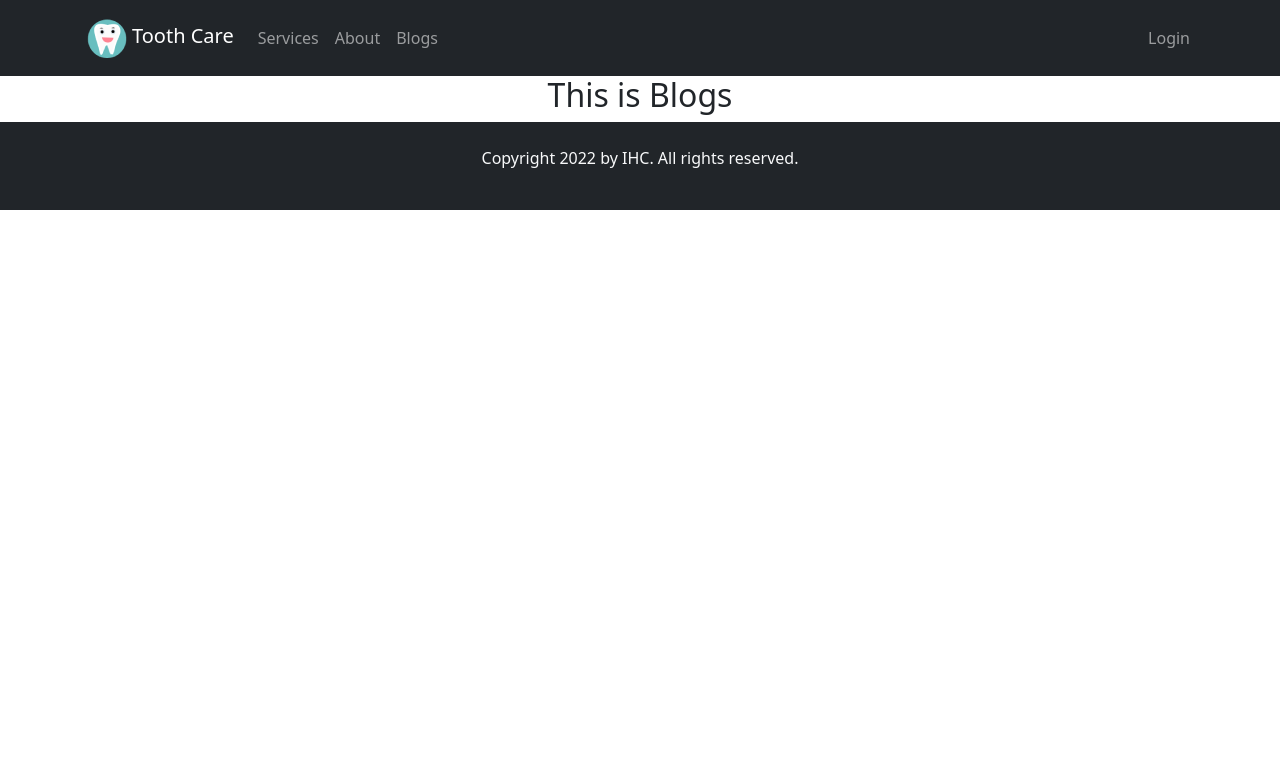
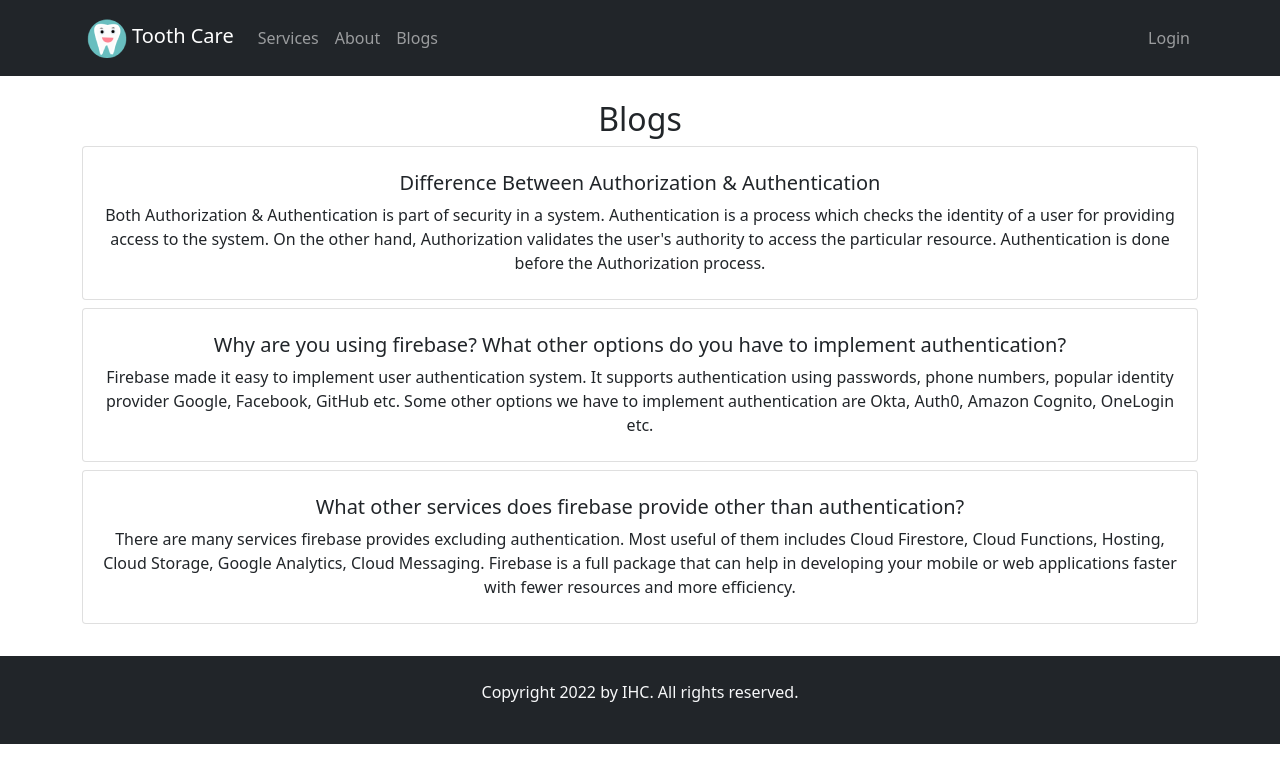
Before and after one commit to IHC25/tooth-care-bd, a React (Create React App) app: page /blogs in a window 1280 px wide. Shown: the top 782 px of the page. Built offline with nearby package versions, Linux system fonts and the light colour scheme; no server answers.

Commit message:
blogs added

```diff
--- a/src/components/Blogs/Blogs.js
+++ b/src/components/Blogs/Blogs.js
@@ -1,9 +1,53 @@
 import React from "react";
+import { Card } from "react-bootstrap";
 
 const Blogs = () => {
   return (
-    <div>
-      <h2>This is Blogs</h2>
+    <div className="container py-4">
+      <h2>Blogs</h2>
+      <Card className="text-center py-2 my-2 rounded">
+        <Card.Body>
+          <Card.Title>
+            Difference Between Authorization & Authentication
+          </Card.Title>
+          <Card.Text>
+            Both Authorization & Authentication is part of security in a system.
+            Authentication is a process which checks the identity of a user for
+            providing access to the system. On the other hand, Authorization
+            validates the user's authority to access the particular resource.
+            Authentication is done before the Authorization process.
+          </Card.Text>
+        </Card.Body>
+      </Card>
+      <Card className="text-center py-2 my-2">
+        <Card.Body>
+          <Card.Title>
+            Why are you using firebase? What other options do you have to
+            implement authentication?
+          </Card.Title>
+          <Card.Text>
+            Firebase made it easy to implement user authentication system. It
+            supports authentication using passwords, phone numbers, popular
+            identity provider Google, Facebook, GitHub etc. Some other options
+            we have to implement authentication are Okta, Auth0, Amazon Cognito,
+            OneLogin etc.
+          </Card.Text>
+        </Card.Body>
+      </Card>
+      <Card className="text-center py-2 my-2">
+        <Card.Body>
+          <Card.Title>
+            What other services does firebase provide other than authentication?
+          </Card.Title>
+          <Card.Text>
+            There are many services firebase provides excluding authentication.
+            Most useful of them includes Cloud Firestore, Cloud Functions,
+            Hosting, Cloud Storage, Google Analytics, Cloud Messaging. Firebase
+            is a full package that can help in developing your mobile or web
+            applications faster with fewer resources and more efficiency.
+          </Card.Text>
+        </Card.Body>
+      </Card>
     </div>
   );
 };
--- a/src/components/Contact/Contact.js
+++ b/src/components/Contact/Contact.js
@@ -18,6 +18,7 @@ const Contact = () => {
           <div className="d-flex align-items-center justify-content-center ms-5">
             <img
               src="https://img.icons8.com/ios-filled/40/000000/new-post.png"
+              className="ps-2"
               alt="email icon"
             />
             <p className="text-info pt-3 ps-2">toothcare@gmail.com</p>
```
